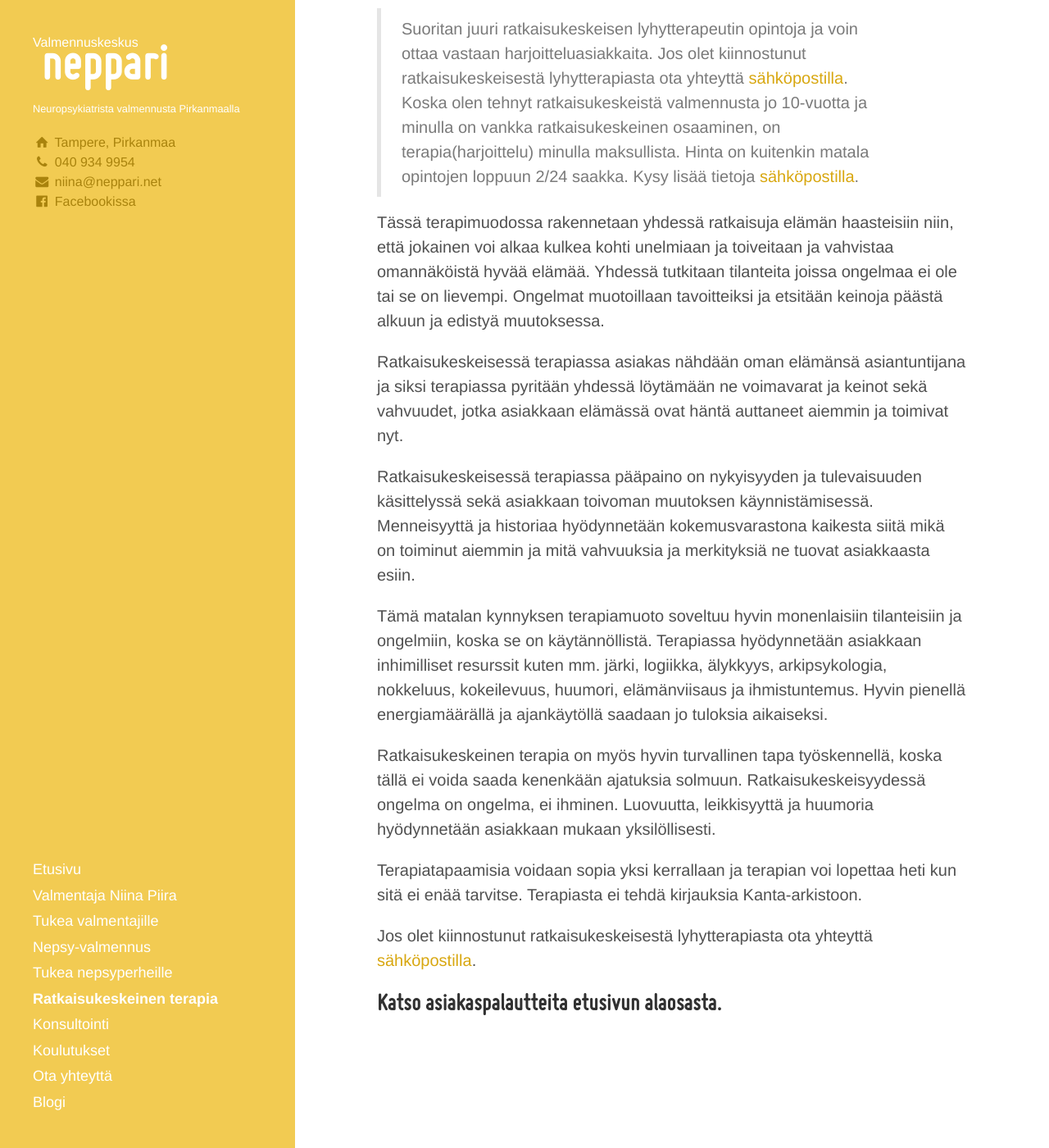
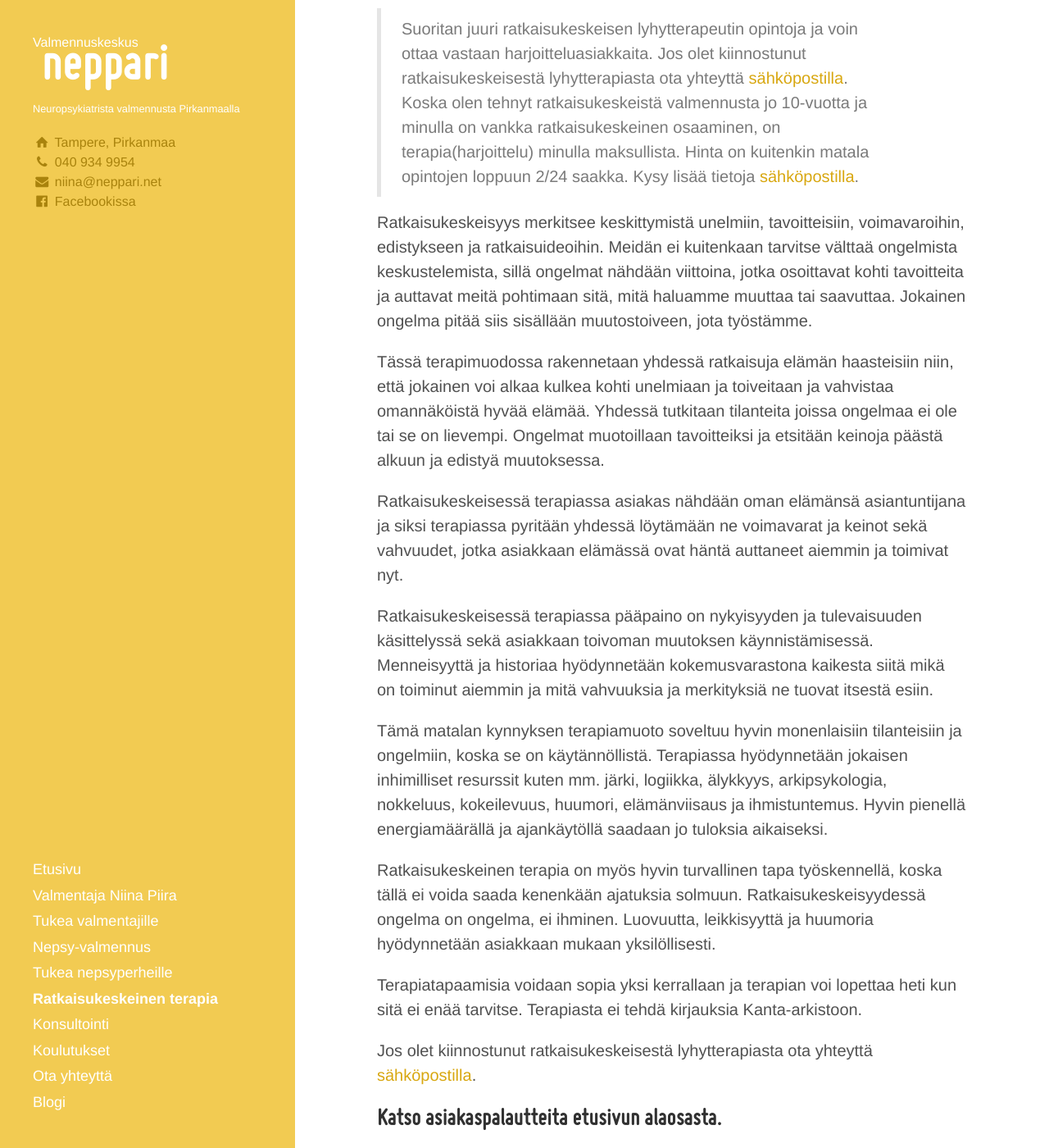
Before and after one commit to niinapiira/neppari.net, a Jekyll site: the page built from ratkaisukeskeinen-terapia.md, in a window 1280 px wide and 1400 px high, scrolled down 438 px. Shown: the whole window at 82% size. Built offline with Jekyll 4.4.1, drawn with Linux system fonts in a browser that asks for light colours.

Commit message:
Update ratkaisukeskeinen-terapia.md

```diff
--- a/ratkaisukeskeinen-terapia.md
+++ b/ratkaisukeskeinen-terapia.md
@@ -12,13 +12,15 @@ Ratkaisukeskeinen terapia voi olla lyhytterapiaa tai pidempiaikainen terapia, jo
 
 > Suoritan juuri ratkaisukeskeisen lyhytterapeutin opintoja ja voin ottaa vastaan harjoitteluasiakkaita. Jos olet kiinnostunut ratkaisukeskeisestä lyhytterapiasta ota yhteyttä [sähköpostilla](/ota-yhteytta). Koska olen tehnyt ratkaisukeskeistä valmennusta jo 10-vuotta ja minulla on vankka ratkaisukeskeinen osaaminen, on terapia(harjoittelu) minulla maksullista. Hinta on kuitenkin matala opintojen loppuun 2/24 saakka. Kysy lisää tietoja [sähköpostilla](/ota-yhteytta).
 
+Ratkaisukeskeisyys merkitsee keskittymistä unelmiin, tavoitteisiin, voimavaroihin, edistykseen ja ratkaisuideoihin. Meidän ei kuitenkaan tarvitse välttaä ongelmista keskustelemista, sillä ongelmat nähdään viittoina, jotka osoittavat kohti tavoitteita ja auttavat meitä pohtimaan sitä, mitä haluamme muuttaa tai saavuttaa. Jokainen ongelma pitää siis sisällään muutostoiveen, jota työstämme.
+
 Tässä terapimuodossa rakennetaan yhdessä ratkaisuja elämän haasteisiin niin, että jokainen voi alkaa kulkea kohti unelmiaan ja toiveitaan ja vahvistaa omannäköistä hyvää elämää. Yhdessä tutkitaan tilanteita joissa ongelmaa ei ole tai se on lievempi. Ongelmat muotoillaan tavoitteiksi ja etsitään keinoja päästä alkuun ja edistyä muutoksessa.
 
 Ratkaisukeskeisessä terapiassa asiakas nähdään oman elämänsä asiantuntijana ja siksi terapiassa pyritään yhdessä löytämään ne voimavarat ja keinot sekä vahvuudet, jotka asiakkaan elämässä ovat häntä auttaneet aiemmin ja toimivat nyt.
 
-Ratkaisukeskeisessä terapiassa pääpaino on nykyisyyden ja tulevaisuuden käsittelyssä sekä asiakkaan toivoman muutoksen käynnistämisessä. Menneisyyttä ja historiaa hyödynnetään kokemusvarastona kaikesta siitä mikä on toiminut aiemmin ja mitä vahvuuksia ja merkityksiä ne tuovat asiakkaasta esiin.
+Ratkaisukeskeisessä terapiassa pääpaino on nykyisyyden ja tulevaisuuden käsittelyssä sekä asiakkaan toivoman muutoksen käynnistämisessä. Menneisyyttä ja historiaa hyödynnetään kokemusvarastona kaikesta siitä mikä on toiminut aiemmin ja mitä vahvuuksia ja merkityksiä ne tuovat itsestä esiin.
 
-Tämä matalan kynnyksen terapiamuoto soveltuu hyvin monenlaisiin tilanteisiin ja ongelmiin, koska se on käytännöllistä. Terapiassa hyödynnetään asiakkaan inhimilliset resurssit kuten mm. järki, logiikka, älykkyys, arkipsykologia, nokkeluus, kokeilevuus, huumori, elämänviisaus ja ihmistuntemus. Hyvin pienellä energiamäärällä ja ajankäytöllä saadaan jo tuloksia aikaiseksi.
+Tämä matalan kynnyksen terapiamuoto soveltuu hyvin monenlaisiin tilanteisiin ja ongelmiin, koska se on käytännöllistä. Terapiassa hyödynnetään jokaisen inhimilliset resurssit kuten mm. järki, logiikka, älykkyys, arkipsykologia, nokkeluus, kokeilevuus, huumori, elämänviisaus ja ihmistuntemus. Hyvin pienellä energiamäärällä ja ajankäytöllä saadaan jo tuloksia aikaiseksi.
 
 Ratkaisukeskeinen terapia on myös hyvin turvallinen tapa työskennellä, koska tällä ei voida saada kenenkään ajatuksia solmuun. Ratkaisukeskeisyydessä ongelma on ongelma, ei ihminen. Luovuutta, leikkisyyttä ja huumoria hyödynnetään asiakkaan mukaan yksilöllisesti.
 
```
